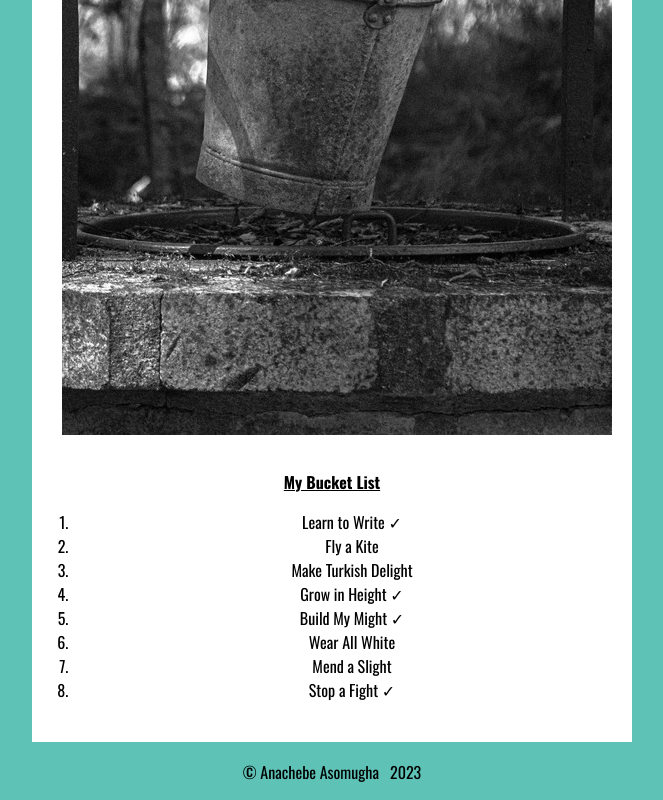
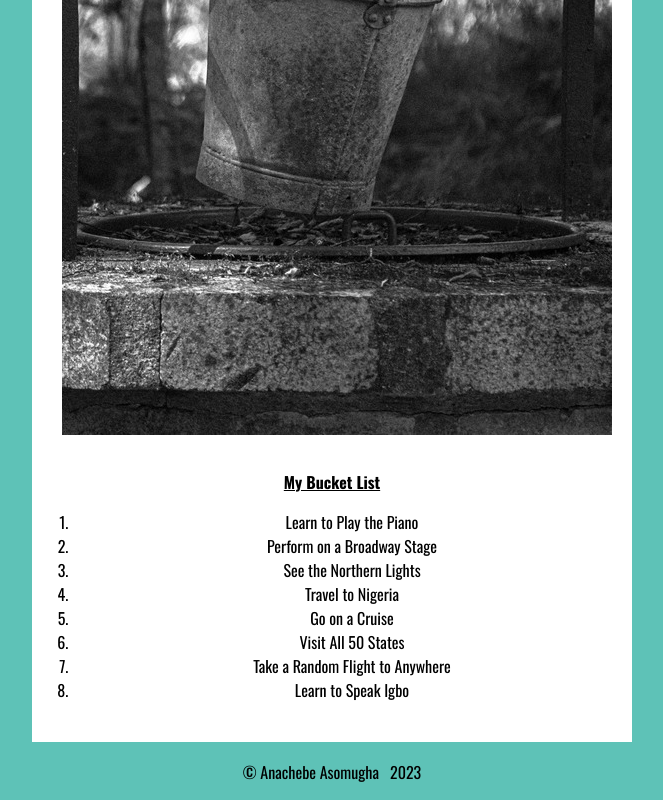
Before and after one commit to Atasomugha/personal-portfolio, a website: page bucket-list.html in a window 1280 px wide. Shown: the part 553-1353 px from the top of the page, without its empty margins (308-971 px from the left). Drawn offline with nearby package versions, Linux system fonts and the light colour scheme.

Commit message:
bucket list changes

```diff
--- a/bucket-list.html
+++ b/bucket-list.html
@@ -26,14 +26,14 @@
             <img src="public/images/bucket.jpg" alt="Bucket" >
             <b><u>My Bucket List</u></b>
             <ol>
-                    <li>Learn to Write  &#x2713; </li>
-                    <li>Fly a Kite</li>
-                    <li>Make Turkish Delight</li>
-                    <li>Grow in Height  &#x2713; </li>
-                    <li>Build My Might  &#x2713; </li>
-                    <li>Wear All White</li>
-                    <li>Mend a Slight</li>
-                    <li>Stop a Fight &#x2713;</li>
+                    <li>Learn to Play the Piano</li>
+                    <li>Perform on a Broadway Stage</li>
+                    <li>See the Northern Lights</li>
+                    <li>Travel to Nigeria</li>
+                    <li>Go on a Cruise</li>
+                    <li>Visit All 50 States</li>
+                    <li>Take a Random Flight to Anywhere</li>
+                    <li>Learn to Speak Igbo</li>
                 </ol>
                 <br>
 
```
Also changed, not shown: index.html (+2 -2 lines).
